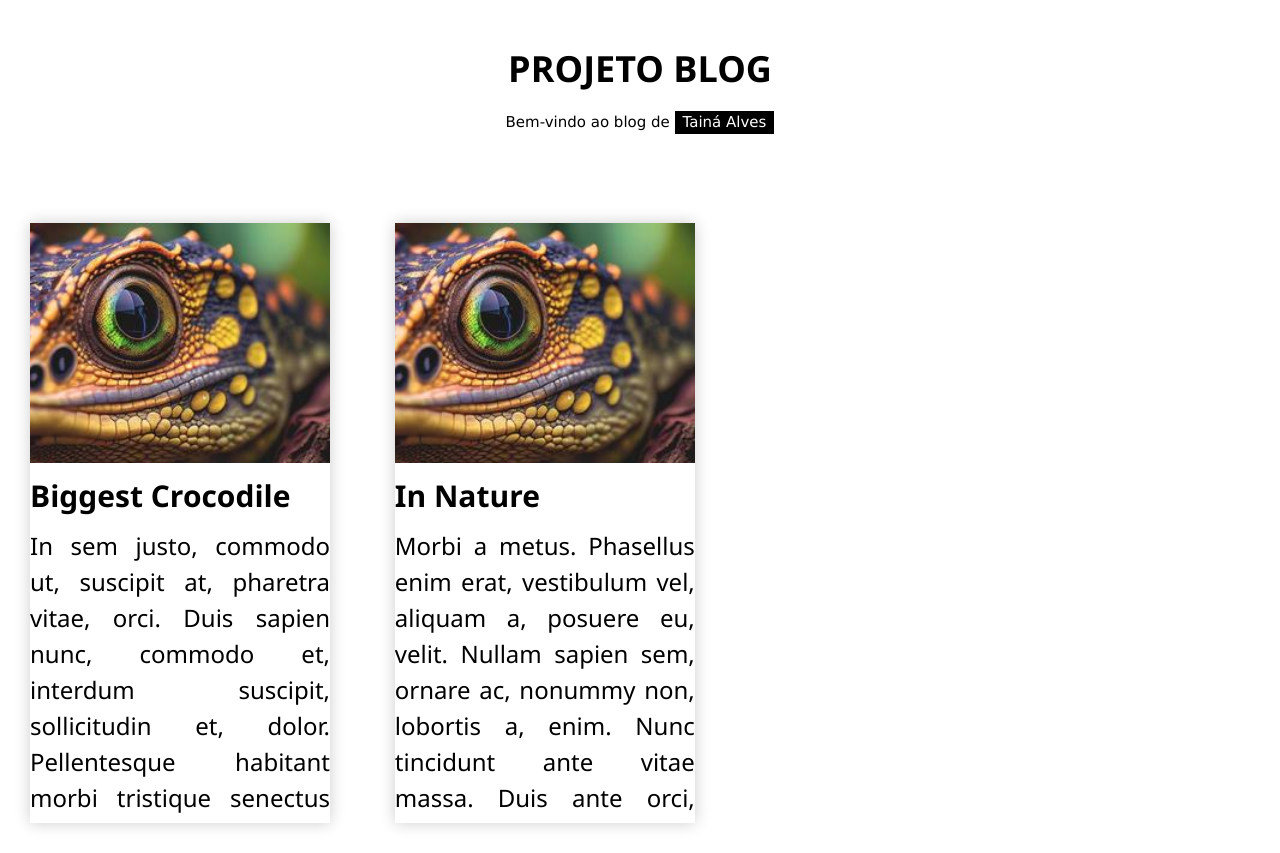
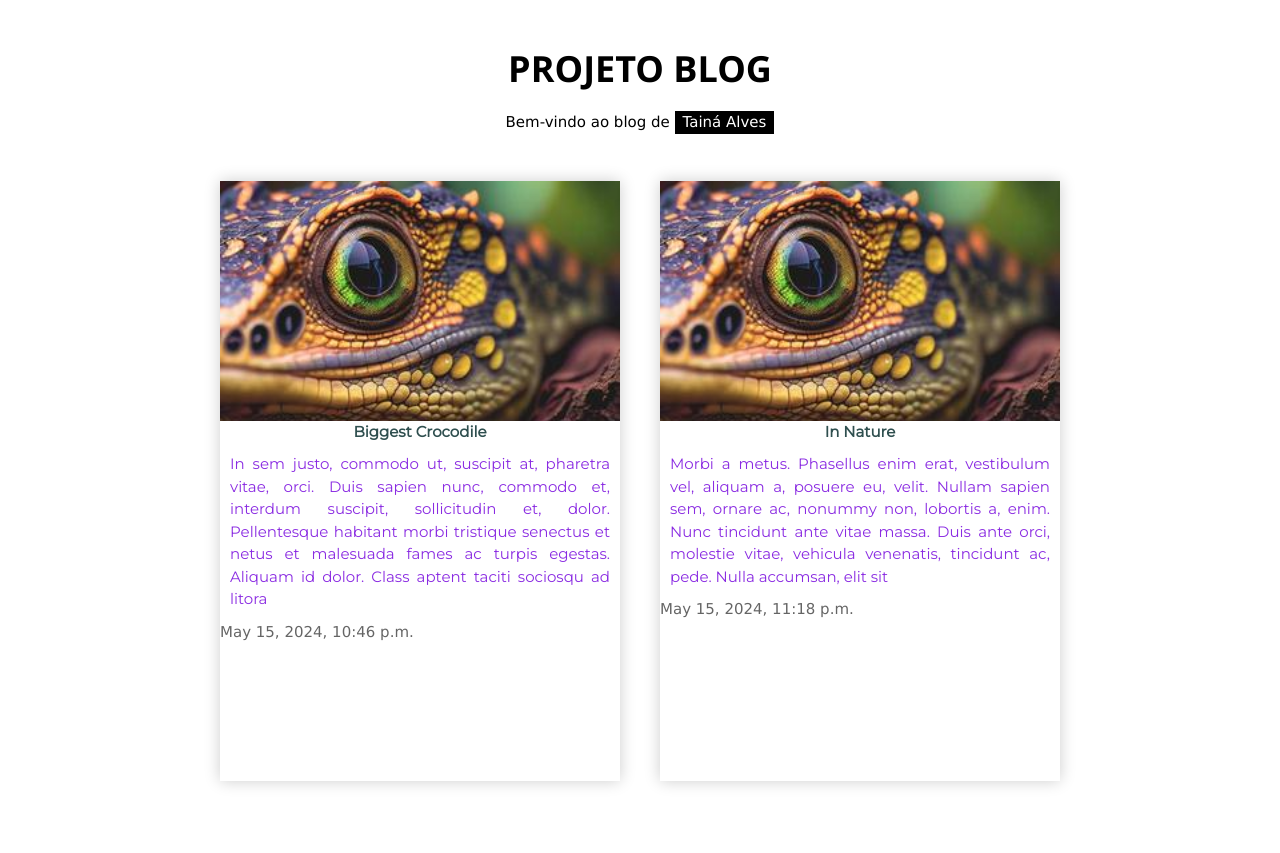
Before and after one commit to mrodriguesoliv/teste, a Django app: page / in a window 1280 px wide. After the commit the page ends 786 px from the top, so only its background shows below. Run offline with Django 5.2, Linux system fonts and the light colour scheme; data comes from the database, SQL or seed files in the repository.

Commit message:
21.12 22:05

```diff
--- a/projetoblog/blog/static/blog/css/blog.css
+++ b/projetoblog/blog/static/blog/css/blog.css
@@ -1,26 +1,42 @@
-.style {
-  width: 300px;
-  height: 600px;
-  margin: 30px; /* Adicione ma  rgem para separar os posts */
-  background-color: #ffffffed; /*   Cor de fundo dos posts */
-  box-shadow: 0 0 15px rgba(0, 0, 0, 0.2); /* Sombra preta suave */
-  text-align: justify;
-  font-size: 15px;
-  overflow: hidden;
-}
-
-
 .centeredimages {
   position: relative;
   width: 100%;
   height: 40%;
   object-fit: cover;
-
 }
 
 
+.testeblogg{
+  display: flex;
+  justify-content: center;
+  flex-wrap: wrap;
+}
+
 .containerblog {
-  display: inline-block;
-  margin-top:1%;
+  margin-left: 20px;
+  margin-right: 20px;
+  margin-bottom: 20px;
   vertical-align: top;
+  width: 400px;
+  height: 600px;
+  background-color: rgba(255, 255, 255, 0.993); /*   Cor de fundo dos posts */
+  box-shadow: 0 0 15px rgba(0, 0, 0, 0.2); /* Sombra preta suave */
 }
+
+
+.bodyblog {
+  display:block;
+  color:blueviolet;
+  font-family: 'Montserrat', sans-serif;
+  margin: 10px;
+  text-align: justify;
+}
+
+.titleblog {
+  display: block;
+  color:darkslategrey;
+  font-family: 'Montserrat', sans-serif;
+  text-align: center;
+  font-weight: bold;
+  font-weight: 15px;
+}
--- a/projetoblog/blog/templates/blog/post_view.html
+++ b/projetoblog/blog/templates/blog/post_view.html
@@ -7,29 +7,26 @@
             <link rel="stylesheet" href="{% static 'blog/css/blog.css' %}">
             <link rel="stylesheet" href="https://www.w3schools.com/w3css/4/w3.css">
             <link rel="stylesheet" href="https://fonts.googleapis.com/css?family=Raleway">
+            <link rel="stylesheet" href="https://fonts.googleapis.com/css2?family=Montserrat">
             <title>BLOG PROJECT</title>
         </head>
 
 
         <body>
-
                 <header class="w3-container w3-center w3-padding-32">
                     <h1><b>PROJETO BLOG</b></h1>
                     <p>Bem-vindo ao blog de <span class="w3-tag">Tainá Alves</span></p>
                 </header>
 
+            <div class="testeblogg">
                 {% for post in posts %}  <!-- for para exibir posts-->
                 <div class="containerblog">
-                    <div class="style">
-                        <img src="{% static 'images/1.jpg' %}" alt="Minha Imagem" class="centeredimages">
-                        <h2><b>{{post.title}}</b></h2>
-                        <h3>{{post.body}}</h3>
-                        <span class="w3-opacity">{{post.published_date}}</span>
-                    </div>
+                    <img src="{% static 'images/1.jpg' %}" alt="Minha Imagem" class="centeredimages">
+                    <span class="titleblog">{{post.title}}</span>
+                    <span class="bodyblog">{{post.body}}</span>
+                    <span class="w3-opacity">{{post.published_date}}</span>
                 </div>
                 {% endfor %}
-
-        </body>
-
+            </div>
 
 </html>
```
